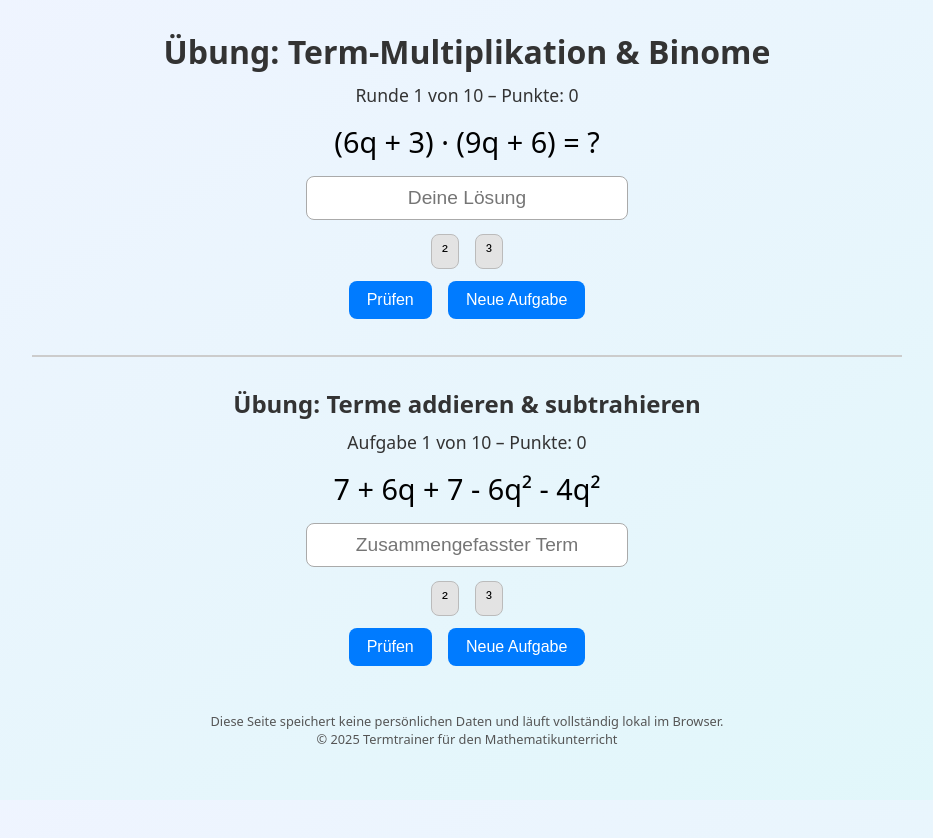
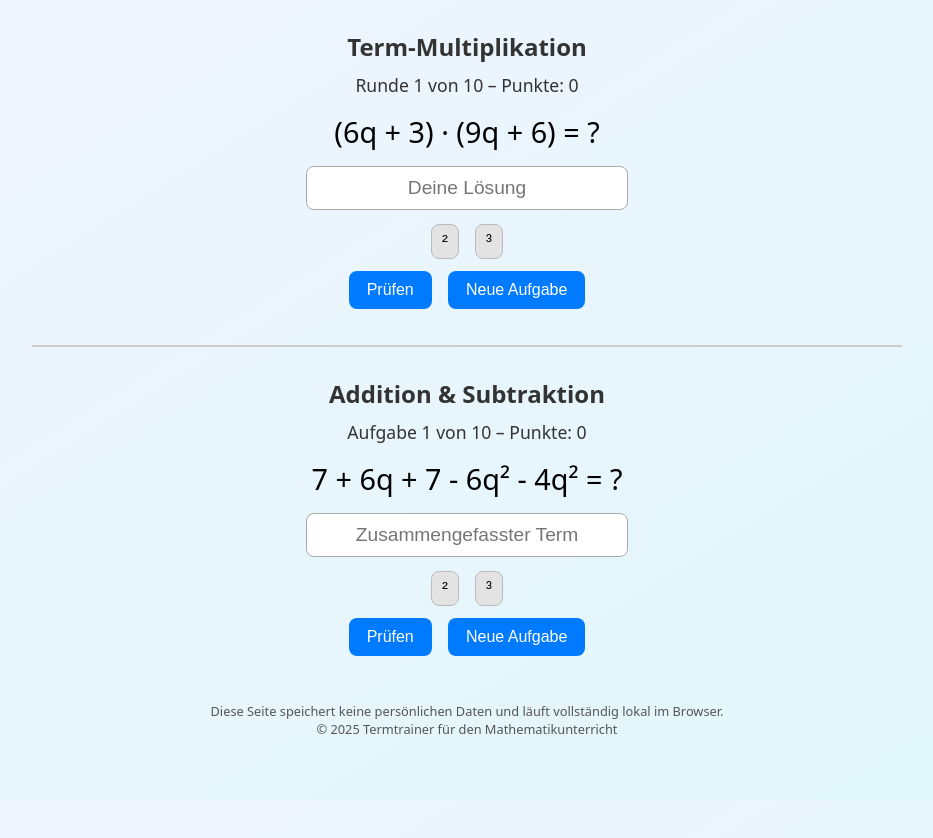
Before and after one commit to duckduckshow/termtrainer, a plain HTML site: page index.html in a window 1280 px wide. Shown: the whole page, without its empty margins (173-1106 px from the left). Drawn offline with Linux system fonts and the light colour scheme.

Commit message:
Refactor HTML structure and styles for Termtrainer
Updated the HTML structure and styles for the Termtrainer application, including adjustments to the title and layout for multiplication and addition exercises.

```diff
--- a/index.html
+++ b/index.html
@@ -3,7 +3,7 @@
 <head>
 <meta charset="utf-8" />
 <meta name="viewport" content="width=device-width, initial-scale=1.0, maximum-scale=1.0" />
-<title>Termtrainer – Multiplikation & Addition</title>
+<title>Termtrainer</title>
 <style>
   html, body {
     height: 100%;
@@ -56,7 +56,7 @@
 </style>
 </head>
 <body>
-<h1>Übung: Term-Multiplikation & Binome</h1>
+<h2>Term-Multiplikation</h2>
 <div id="score">Runde 1 von 10 – Punkte: 0</div>
 <div id="task">lade...</div>
 
@@ -72,7 +72,7 @@
 
 <hr>
 
-<h2>Übung: Terme addieren & subtrahieren</h2>
+<h2>Addition & Subtraktion</h2>
 <div id="scoreAdd">Aufgabe 1 von 10 – Punkte: 0</div>
 <div id="taskAdd">lade...</div>
 
@@ -98,18 +98,18 @@ document.addEventListener("DOMContentLoaded",()=>{
   const answerAdd  = document.getElementById("answerAdd");
   let lastFocusedInput = answerEl;
 
-  // Fokus sichtbar halten, wenn Tastatur aufgeht
+  // Scrollt Eingabefeld sichtbar bei Fokus (mobil)
   function scrollIntoViewOnFocus(el) {
     el.addEventListener("focus", () => {
       lastFocusedInput = el;
       setTimeout(() => {
         el.scrollIntoView({ behavior: "smooth", block: "center" });
-      }, 300); // kleine Verzögerung, bis Tastatur offen ist
+      }, 300);
     });
   }
   [answerEl, answerAdd].forEach(scrollIntoViewOnFocus);
 
-  // Symbol in aktuell aktives Feld einfügen
+  // Symbol-Buttons für Hochzahlen
   window.insertSymbol = function(symbol) {
     const target = lastFocusedInput || answerEl;
     target.focus();
@@ -124,7 +124,7 @@ document.addEventListener("DOMContentLoaded",()=>{
     });
   };
 
-  // --- Mathefunktionen & Logik ---
+  // Hilfsfunktionen
   const COEFFS=[2,3,4,5,6,7,8,9];
   const VARS=['a','b','m','n','p','q','x','y'];
   const randomChoice=a=>a[Math.floor(Math.random()*a.length)];
@@ -137,7 +137,7 @@ document.addEventListener("DOMContentLoaded",()=>{
   const normMul = s => s.replace(/\s+/g,'').replace(/²/g,'^2').replace(/−/g,'-').toLowerCase();
   const normAdd = s => s.replace(/\s+/g,'').replace(/−/g,'-').toLowerCase();
 
-  // --- MULTIPLIKATION ---
+  // ----------------- MULTIPLIKATION -----------------
   const taskEl=document.getElementById("task");
   const resultEl=document.getElementById("result");
   const checkBtn=document.getElementById("checkBtn");
@@ -229,7 +229,7 @@ document.addEventListener("DOMContentLoaded",()=>{
   answerEl.addEventListener("keydown",e=>{if(e.key==="Enter")checkAnswer();});
   newTask();
 
-  // --- ADDITION ---
+  // ----------------- ADDITION -----------------
   const taskAdd=document.getElementById("taskAdd");
   const resultAdd=document.getElementById("resultAdd");
   const checkBtnAdd=document.getElementById("checkBtnAdd");
@@ -251,7 +251,7 @@ document.addEventListener("DOMContentLoaded",()=>{
       else t=`${coeff}${variable}${exp>1?superExp[exp]:""}`;
       terms.push(t);
     }
-    const display=terms.join(" + ").replace(/\+\s*-/g," - ");
+    const display=terms.join(" + ").replace(/\+\s*-/g," - ") + " = ?";
 
     let collected={};
     for(const t of terms){
```
